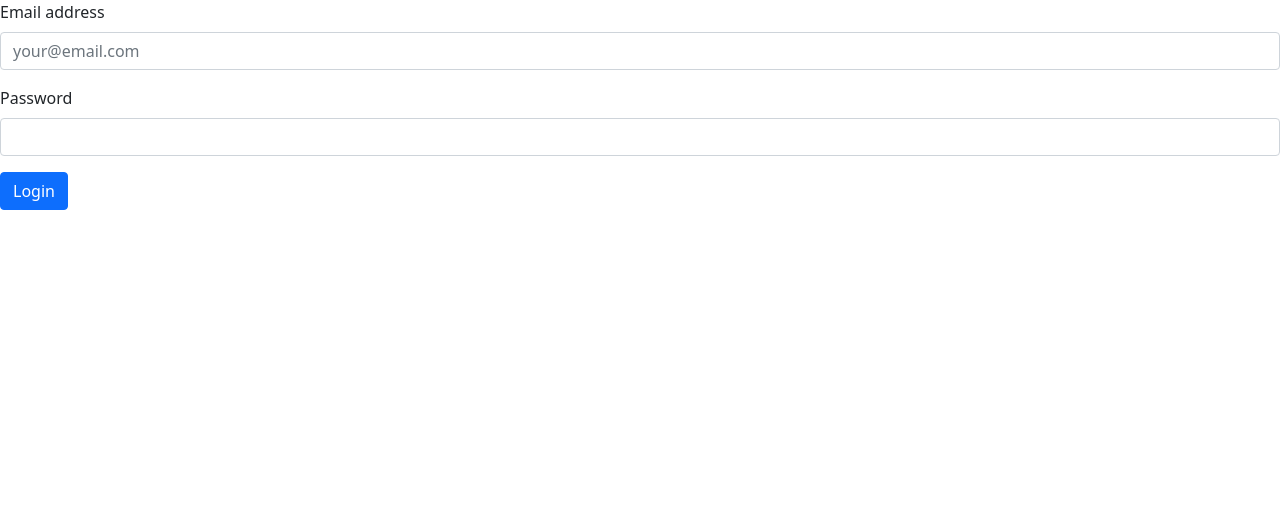
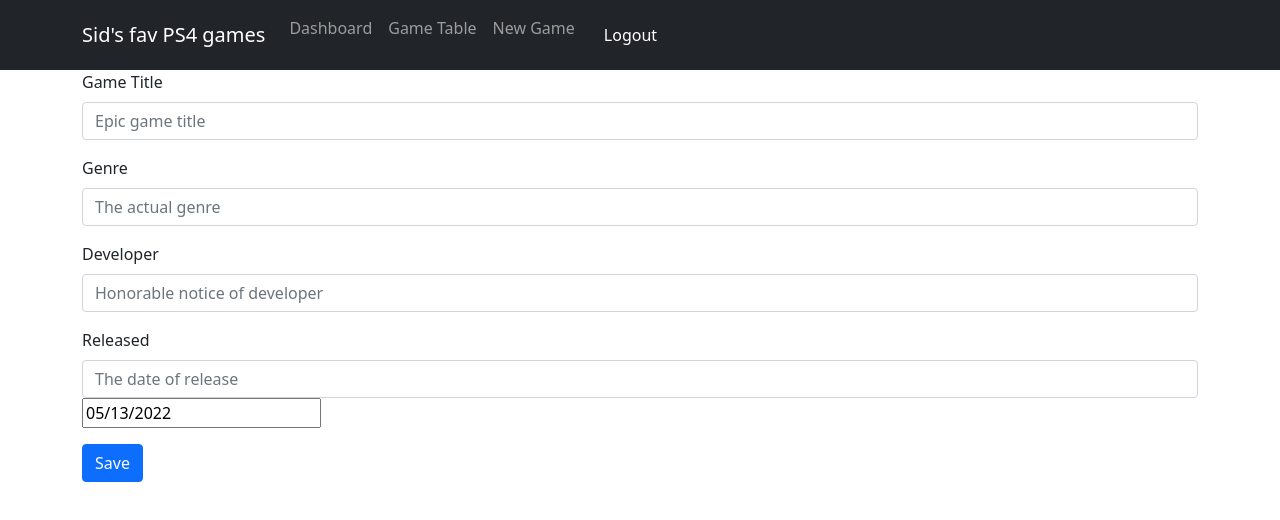
Before and after one commit to zdenek-lach/VFAP-Project, a React (Create React App) app: page /new in a window 1280 px wide. Before the commit this address led to /login. Shown: the top 520 px of the page. Built offline with nearby package versions, Linux system fonts and the light colour scheme; sample sign-in values are in the browser's storage.

Commit message:
Datepicker not working yet

```diff
--- a/src/App.js
+++ b/src/App.js
@@ -3,6 +3,7 @@ import Login from "./components/Login";
 import Dashboard from "./components/Dashboard";
 import GameDetail from "./components/GameDetail";
 import GameTable from "./components/GameTable";
+import NewGameForm from "./components/NewGameForm";
 
 function App() {
 
@@ -11,6 +12,7 @@ function App() {
             <Route path="/login" element={<Login/>}/>
             <Route path="/dashboard" element={<Dashboard/>}/>
             <Route path="/table" element={<GameTable/>}/>
+            <Route path="/new" element={<NewGameForm/>}/>
             <Route path="/game/:gameId" element={<GameDetail/>}/>
             <Route path="*" element={<Navigate to="/login"/>}/>
         </Routes>
--- /dev/null
+++ b/src/components/CustomDatePicker.js
@@ -0,0 +1,15 @@
+import React, {useState} from 'react';
+import DatePicker from "react-datepicker";
+
+const CustomDatePicker = () => {
+    const RenderDatePicker = () => {
+        const [startDate, setStartDate] = useState(new Date());
+        return (
+            <DatePicker selected={startDate} onChange={(date) => setStartDate(date)}/>
+        );
+    };
+    return <>
+        {RenderDatePicker()}
+    </>
+}
+export default CustomDatePicker;
--- a/src/components/CustomNavbar.js
+++ b/src/components/CustomNavbar.js
@@ -15,7 +15,8 @@ const CustomNavbar = () => {
                     <Nav className="me-auto">
                         <Nav.Link href="/dashboard">Dashboard</Nav.Link>
                         <Nav.Link href="/table">Game Table</Nav.Link>
-                        <Nav.Link href="/"><Logout/></Nav.Link>
+                        <Nav.Link href="/new">New Game</Nav.Link>
+                        <Nav.Link href="/login"><Logout/></Nav.Link>
                     </Nav>
                 </Container>
             </Navbar>
--- a/src/components/GameTable.js
+++ b/src/components/GameTable.js
@@ -50,7 +50,7 @@ const GameTable = () => {
                         <td>{game.developer}</td>
                         <td>{game.released}</td>
                         <td><Button className=" btn btn-warning">Edit</Button></td>
-                        <td><Button className=" btn btn-danger" onClick={deleteGame}>Delete</Button></td>
+                        <td><Button className=" btn btn-danger delete" onClick={deleteGame}>Delete</Button></td>
                     </tr>
                 )}
                 </tbody>
--- a/src/components/Logout.js
+++ b/src/components/Logout.js
@@ -10,7 +10,7 @@ const Logout = () => {
     }
     return (
         <div>
-            <button onClick={removeToken} className="btn btn-dark">Logout</button>
+            <span onClick={removeToken} className="btn btn-dark">Logout</span>
         </div>
     );
 };
--- /dev/null
+++ b/src/components/NewGameForm.js
@@ -0,0 +1,46 @@
+import React, {useState} from 'react';
+import {Button, Form} from "react-bootstrap";
+import CustomNavbar from "./CustomNavbar";
+import DatePicker from "react-datepicker";
+import CustomDatePicker from "./CustomDatePicker";
+
+
+const MyGameForm = () => {
+        const [startDate, setStartDate] = useState(new Date());
+
+
+    const renderNewGameForm = () => {
+        return <form className="container">
+            <Form.Group className="mb-3">
+                <Form.Label>Game Title</Form.Label>
+                <Form.Control type="text" placeholder="Epic game title"/>
+            </Form.Group>
+            <Form.Group className="mb-3">
+                <Form.Label>Genre</Form.Label>
+                <Form.Control type="text" placeholder="The actual genre"/>
+            </Form.Group>
+            <Form.Group className="mb-3">
+                <Form.Label>Developer</Form.Label>
+                <Form.Control type="text" placeholder="Honorable notice of developer"/>
+            </Form.Group>
+            <Form.Group className="mb-3">
+                <Form.Label>Released</Form.Label>
+                <Form.Control type="text" placeholder="The date of release"/>
+                <CustomDatePicker/>
+            </Form.Group>
+
+            <Button variant="primary" type="submit">
+                Save
+            </Button>
+        </form>
+    }
+    return (
+        <>
+            <CustomNavbar/>
+            {renderNewGameForm()}
+        </>
+    )
+};
+
+
+export default MyGameForm;
```
